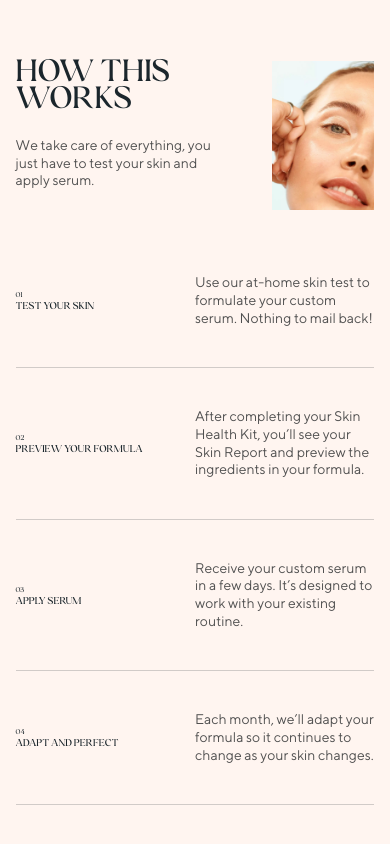
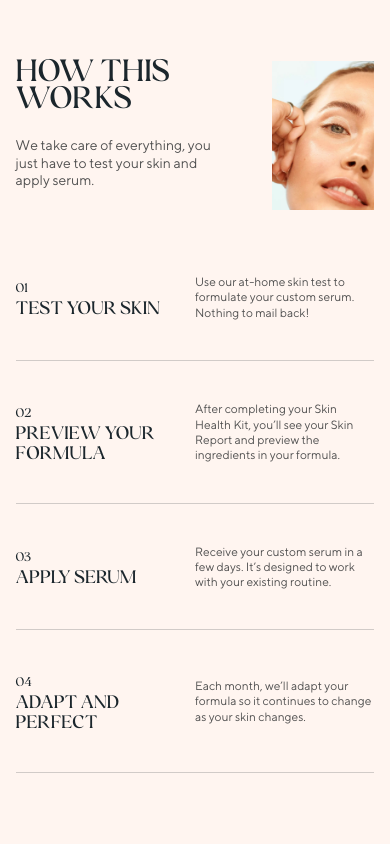
Before and after one commit to vittoriobusatta/Muteza, a React (Create React App) app: page / in a window 390 px wide. Shown: the part 1082-1926 px from the top of the page. Built offline with nearby package versions, Linux system fonts and the light colour scheme.

Commit message:
somes changes

```diff
--- a/src/components/How.js
+++ b/src/components/How.js
@@ -7,7 +7,7 @@ function How() {
       <section class="how" data-scroll-section="">
         <div class="how_title is-inview" data-scroll="" data-scroll-speed="1.6">
           <div>
-            <h2 data-scroll="" class="o-h2 detect is-inview">
+            <h2 data-scroll="" class="size_h2 detect is-inview">
               <span class="row">
                 <span>HOW THIS</span>
               </span>
--- a/src/scss/04-components/_how.scss
+++ b/src/scss/04-components/_how.scss
@@ -74,15 +74,25 @@
 
 .how_steps h3 {
   font-size: 2.8vw;
+  @media screen and (max-width: 768px) {
+    font-size: 20px;
+    white-space: pre-wrap;
+    width: 50%;
+  }
 }
 
 .how_steps ul li h3 span {
   font-size: 2vw;
+  @media screen and (max-width: 768px) {
+    font-size: 14px;
+
+  }
 }
 
 .how_steps ul li p {
   width: 30%;
   @media screen and (max-width: 576px) {
     width: 50%;
+    font-size: 12px;
   }
 }
```
